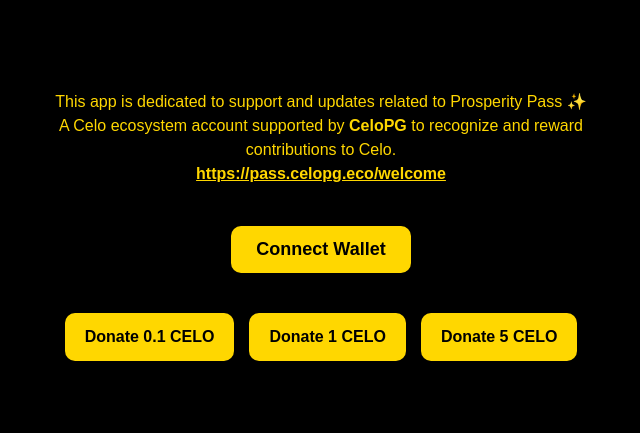
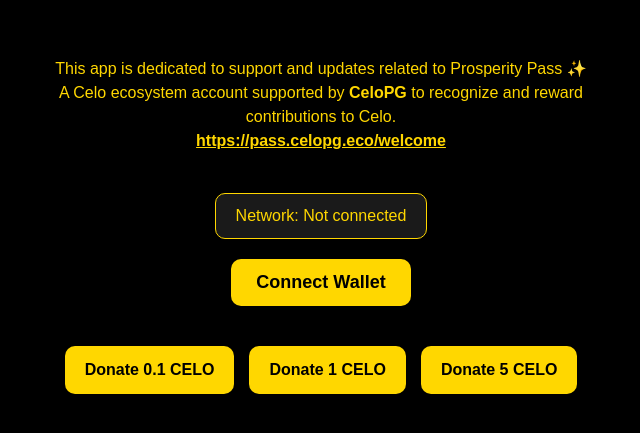
Before and after one commit to 777sss333vvv/prosperity-pass, a Next.js app: page / in a window 1280 px wide. Shown: the part 175-608 px from the top of the page, without its empty margins (319-959 px from the left). Built offline with nearby package versions, Linux system fonts and the light colour scheme.

Commit message:
Add network display and fix CELO transaction

```diff
--- a/app/page.tsx
+++ b/app/page.tsx
@@ -6,14 +6,34 @@ import Web3 from "web3";
 export default function HomePage() {
   const [account, setAccount] = useState<string | null>(null);
   const [web3, setWeb3] = useState<Web3 | null>(null);
+  const [network, setNetwork] = useState<string>("Not connected");
 
   // Инициализация Web3
   useEffect(() => {
     if (typeof window !== "undefined" && (window as any).ethereum) {
       const w3 = new Web3((window as any).ethereum);
       setWeb3(w3);
+      updateNetwork();
     }
   }, []);
+
+  const updateNetwork = async () => {
+    if (!(window as any).ethereum) return;
+
+    try {
+      const chainId = await (window as any).ethereum.request({ method: "eth_chainId" });
+
+      let networkName = "Unknown network";
+
+      if (chainId === "0xa4ec") networkName = "Celo Mainnet";
+      else if (chainId === "0xaef3") networkName = "Celo Alfajores Testnet";
+      else if (chainId === "0x2a4a") networkName = "Celo Baklava Testnet";
+
+      setNetwork(networkName);
+    } catch (err) {
+      console.error("Error fetching network:", err);
+    }
+  };
 
   const connectWallet = async () => {
     if (!web3) {
@@ -26,6 +46,7 @@ export default function HomePage() {
         method: "eth_requestAccounts",
       });
       setAccount(accounts[0]);
+      await updateNetwork();
       alert(`Wallet connected: ${accounts[0]}`);
     } catch (err) {
       console.error(err);
@@ -40,11 +61,20 @@ export default function HomePage() {
     }
 
     try {
+      const chainId = await (window as any).ethereum.request({ method: "eth_chainId" });
+
+      if (chainId !== "0xa4ec") {
+        alert("Please switch to Celo Mainnet in MetaMask.");
+        return;
+      }
+
+      const valueInWei = Web3.utils.toWei(amount.toString(), "ether");
+
       const tx = {
         from: account,
         to: "0x31DB887337778319761330f79E4699a3f9A5F6c3",
-        value: web3.utils.toWei(amount.toFixed(2).toString(), "ether"),
-
+        value: valueInWei,
+        gas: "21000",
       };
 
       await (window as any).ethereum.request({
@@ -52,7 +82,7 @@ export default function HomePage() {
         params: [tx],
       });
 
-      alert(`Thank you for your ${amount} CELO contribution! 🌟`);
+      alert(`✅ Transaction successful! Thank you for donating ${amount} CELO 🌟`);
     } catch (err) {
       console.error(err);
       alert("Transaction failed.");
@@ -74,9 +104,11 @@ export default function HomePage() {
         textAlign: "center",
       }}
     >
-      {/* Верхний блок с описанием */}
+      {/* Верхний блок */}
       <div style={{ marginBottom: "40px", maxWidth: "600px" }}>
-        <h2>This app is dedicated to support and updates related to Prosperity Pass ✨</h2>
+        <h2>
+          This app is dedicated to support and updates related to Prosperity Pass ✨
+        </h2>
         <p>
           A Celo ecosystem account supported by{" "}
           <strong>CeloPG</strong> to recognize and reward contributions to Celo.
@@ -96,7 +128,22 @@ export default function HomePage() {
         </p>
       </div>
 
-      {/* Подключение кошелька */}
+      {/* Сеть */}
+      <div
+        style={{
+          marginBottom: "20px",
+          backgroundColor: "#1a1a1a",
+          padding: "10px 20px",
+          borderRadius: "10px",
+          fontSize: "16px",
+          color: "#FFD700",
+          border: "1px solid #FFD700",
+        }}
+      >
+        Network: {network}
+      </div>
+
+      {/* Кошелёк */}
       {!account ? (
         <button
           onClick={connectWallet}
```
